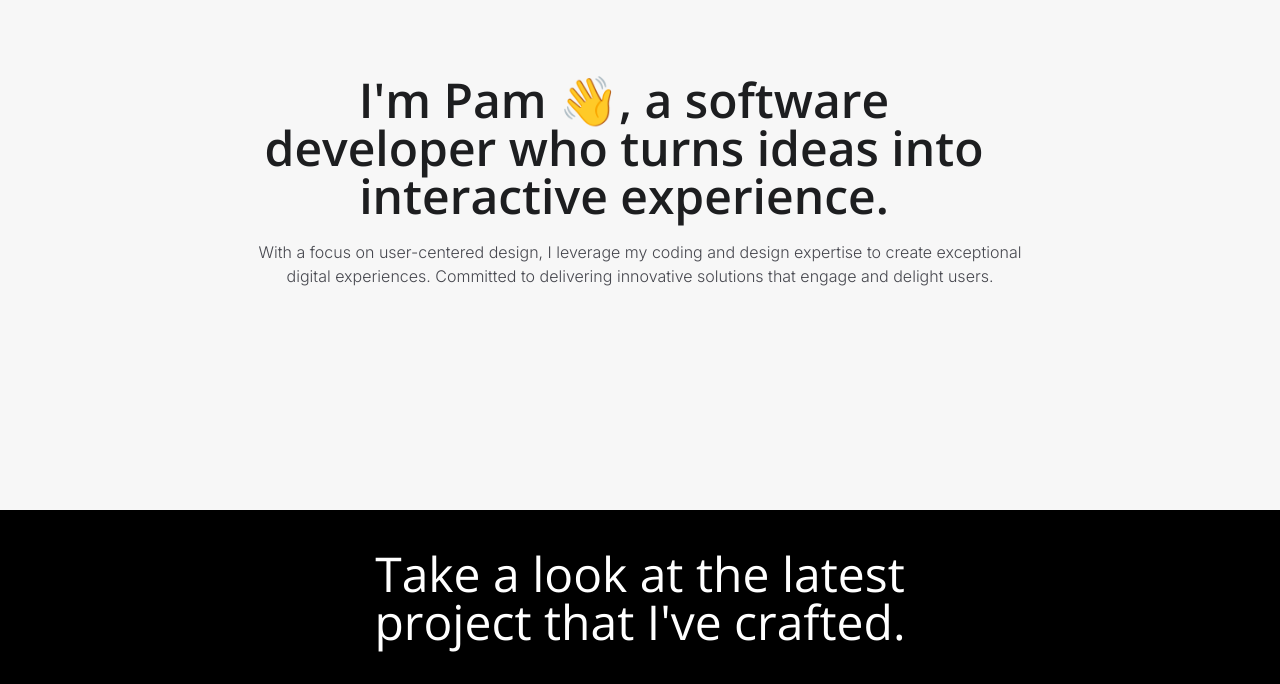
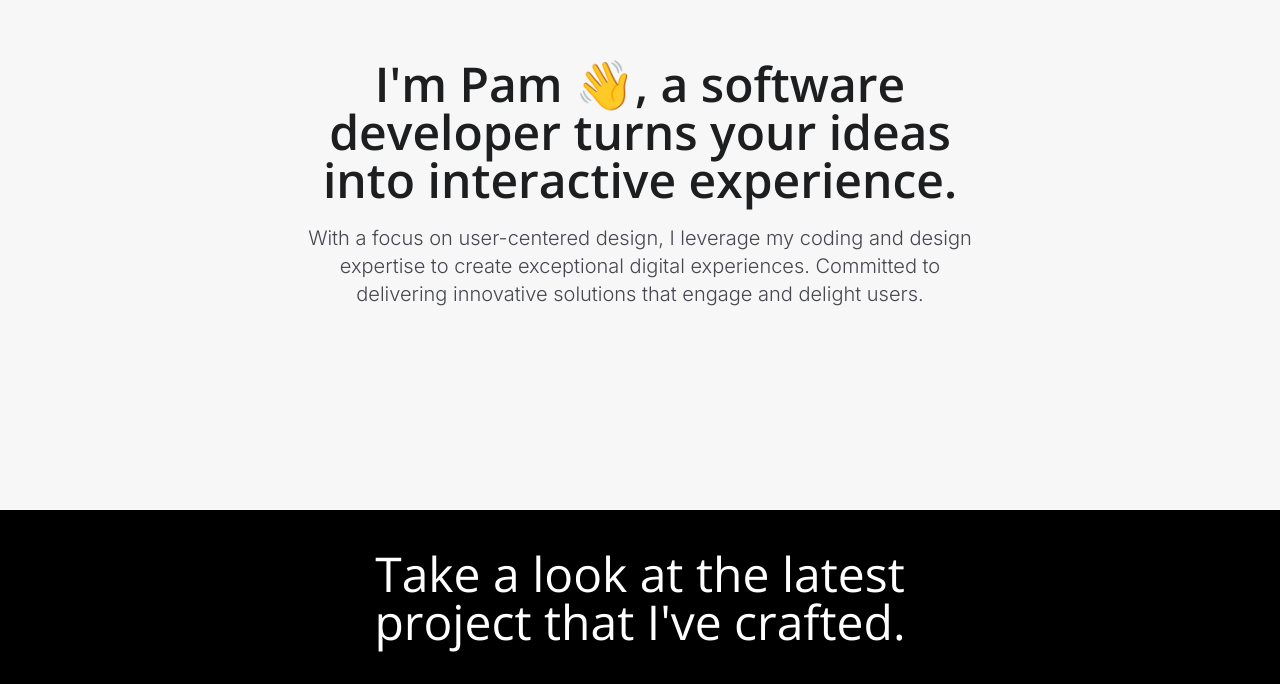
Before and after one commit to patacsilpam/pampatacsil, a Next.js app: page / in a window 1280 px wide. Shown: the part 116-800 px from the top of the page. Built offline with nearby package versions, Linux system fonts and the light colour scheme.

Commit message:
feat: Enhance page loading by removing unnecessary animations

```diff
--- a/components/Hero.tsx
+++ b/components/Hero.tsx
@@ -1,5 +1,4 @@
 "use client";
-import { TextGenerateEffect } from "./ui/TextGenerateEffect";
 import { motion } from "framer-motion"
 
 const Hero = () => {
@@ -7,23 +6,27 @@ const Hero = () => {
     <div className="min-h-[450px] h-full">
       <div className="flex flex-row justify-center items-center my-44">
         <div className="flex flex-col justify-center items-center">
-          <div className="max-w-4xl w-full md:text-center px-[3rem] ">
+          <div className="max-w-3xl w-full md:text-center px-[3rem] ">
             {" "}
-            <TextGenerateEffect
-              words={`I'm Pam 👋, a software developer who turns ideas into interactive experience.`}
-              className="text-[#1d1e20] font-openSans font-semibold md:max-w-3xl w-full"
-            />
+            <motion.div
+                initial={{ opacity: 0 }}
+                animate={{ opacity: 1 }}
+                transition={{ delay: 0.2, duration: 0.2 }}
+                className="text-sm font-light text-[rgb(70,71,78)]">
+              <h1 className="text-[#1d1e20] text-xl md:text-5xl font-openSans font-semibold">
+                I'm Pam 👋, a software developer turns your ideas into interactive experience.
+              </h1>
+            </motion.div>
             {/* <div className="-mt-4  h-3 bg-gradient-to-r from-[#0525c8d6] to-[#041d995f] animate-expand" />*/}
             <div className="mt-5 transition ease-in-out  duration-75 delay-150">
               <motion.div
                   initial={{ opacity: 0 }}
                   animate={{ opacity: 1 }}
-                  transition={{ delay: 1.5, duration: 1 }}
-                  className="text-md font-light text-[#46474e]">
-                With a focus on user-centered design, I leverage my coding and
-                design expertise to create exceptional digital experiences.
-                Committed to delivering innovative solutions that engage and
-                delight users.
+                  transition={{ delay: 0.3, duration: 0.3 }}>
+                    <small className="text-[0.75rem] lg:text-xl font-light text-[#46474e]">With a focus on user-centered design, I leverage my coding and
+                    design expertise to create exceptional digital experiences.
+                    Committed to delivering innovative solutions that engage and
+                    delight users.</small>
               </motion.div>
             </div>
 
```
